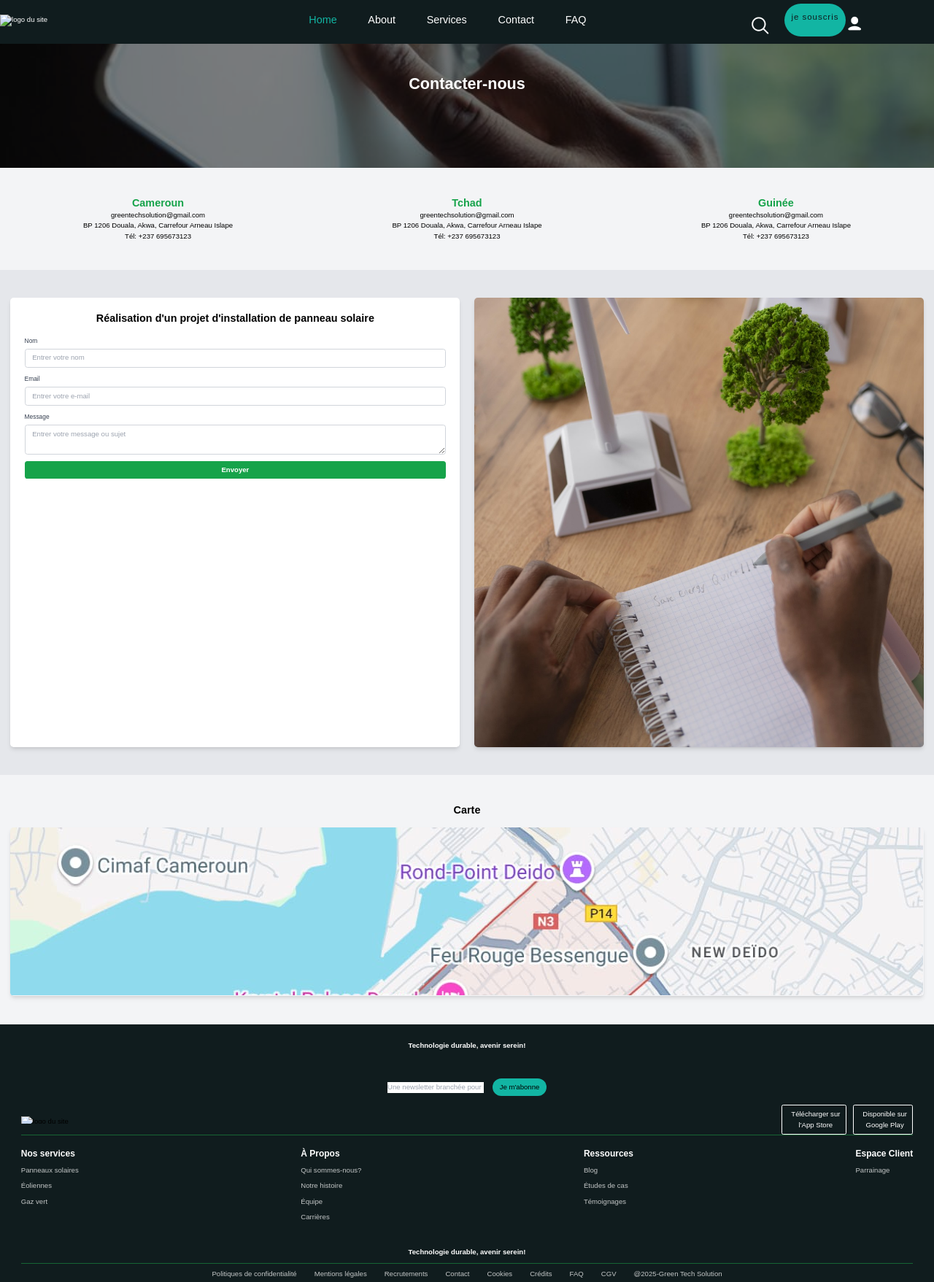
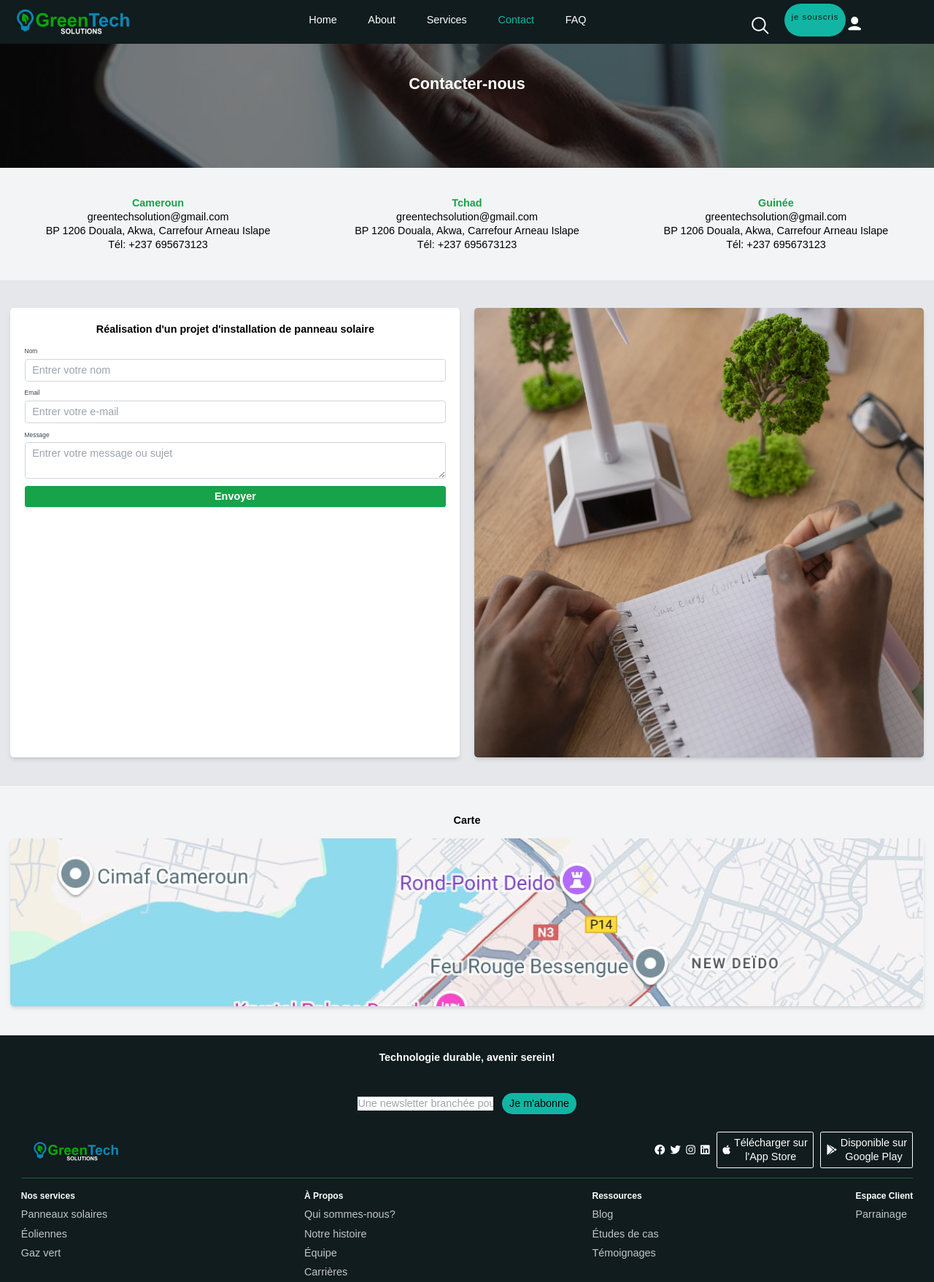
Before and after one commit to TRESOR-TDZ/brief_2wen, a website: page contact.html in a window 1280 px wide. Shown: the top 1757 px of the page at 73% size. Drawn offline with nearby package versions, Linux system fonts and the light colour scheme.

Commit message:
ajout du header et footer 2 commit

```diff
--- a/contact.html
+++ b/contact.html
@@ -6,18 +6,19 @@
     <meta name="viewport" content="width=device-width, initial-scale=1.0">
     <title>Page de Contact</title>
     <link rel="stylesheet" href="./css/contact.css">
+    <link rel="stylesheet" href="https://cdnjs.cloudflare.com/ajax/libs/font-awesome/6.0.0/css/all.min.css">
     <!-- Lien vers le CDN de Tailwind CSS -->
     <script src="https://cdn.tailwindcss.com"></script>
 </head>
 
 <body class="bg-gray-100">
     <header class="header">
-        <a href="#home" class="logo"> <img src="./assets/images/" alt="logo du site"> </a> <!-- Logo image link -->
+        <a href="#home" class="logo"> <img src="./assets/images/logo greentech.png" alt="logo du site"> </a> <!-- Logo image link -->
         <nav class="navbar"> <!-- Navigation menu -->
-            <a href="acceuil.html" class="active">Home</a>
+            <a href="acceuil.html" >Home</a>
             <a href="about.html">About</a>
             <a href="Services.html">Services</a>
-            <a href="CONTACT.html">Contact</a>
+            <a href="CONTACT.html" class="active">Contact</a>
             <a href="FAQ.html">FAQ</a>
         </nav>
         <div class="btn-group1"> <!-- Buttons group for header actions -->
@@ -42,7 +43,7 @@
     </section>
 
     <!-- Section Nos Coordonnées -->
-    <section class="py-16">
+    <section class="py-16 text-2xl">
         <div class="container mx-auto px-6">
             <div class="grid grid-cols-1 sm:grid-cols-3 gap-8">
                 <!-- Cameroun -->
@@ -71,7 +72,7 @@
     </section>
 
     <!-- Section Formulaire de Réalisation d'un projet -->
-    <section class="py-16 bg-gray-200">
+    <section class="py-16 bg-gray-200 text-2xl">
         <div class="container mx-auto px-6">
             <div class="grid grid-cols-1 md:grid-cols-2 gap-8">
                 <!-- Formulaire -->
@@ -114,7 +115,7 @@
     </section>
 
     <!-- Section Carte -->
-    <section class="py-16">
+    <section class="py-16 text-2xl">
         <div class="container mx-auto px-6">
             <h3 class="text-2xl font-semibold text-center mb-6">Carte</h3>
             <div class="relative w-full h-96">
@@ -124,7 +125,7 @@
             </div>
         </div>
     </section>
-    <footer class="flex flex-col bg-[#101C1E] pt-6 w-full items-center justify-center px-12 max-md:px-6 border-t">
+    <footer class="text-2xl flex flex-col bg-[#101C1E] pt-6 w-full items-center justify-center px-12 max-md:px-6 border-t">
         <section class="flex flex-col justify-center items-center w-full border-b border-green-800 pt-3 max-md:pb-8">
             <h1 class="text-white font-bold">Technologie durable, avenir serein!</h1>
             <div class="flex flex-row max-md:flex-col justify-center items-center gap-5 w-full mt-16 max-md:mt-5">
@@ -134,7 +135,7 @@
             </div>
             <div class="flex flex-row max-md:flex-col max-md:mt-5 w-full justify-between items-center pt-5">
                 <div class="flex flex-col items-center justify-center max-md:mb-5">
-                    <img src="Images/logo greentech 1.png" alt="logo du site" width="150" height="10">
+                    <img src="./assets/images/logo greentech.png" alt="logo du site" width="150" height="10">
                   </div>
                 <div class="flex flex-row max-md:flex-col justify-center items-center gap-4">
                     <div class="flex items-center justify-center gap-3 text-white text-2xl max-md:mb-3">
```
Also changed, not shown: assets/images/logo greentech.png (added).
